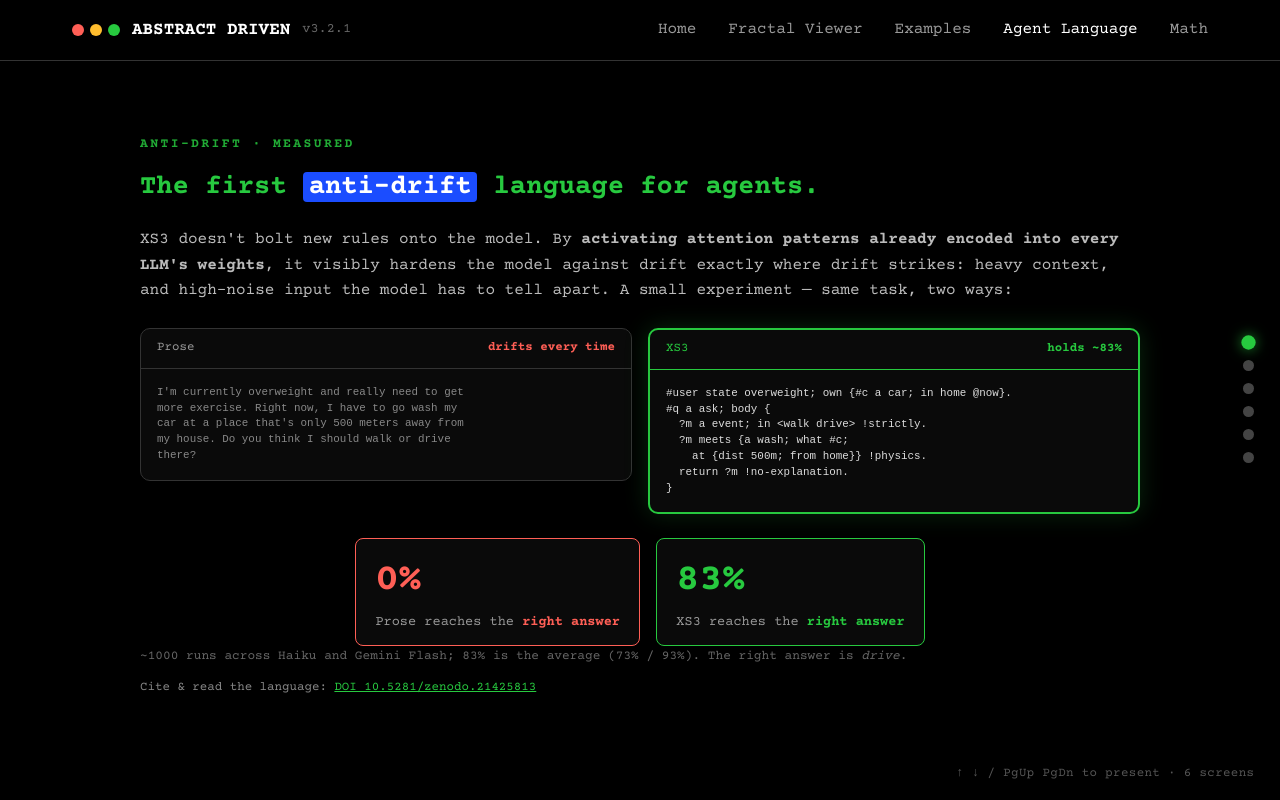
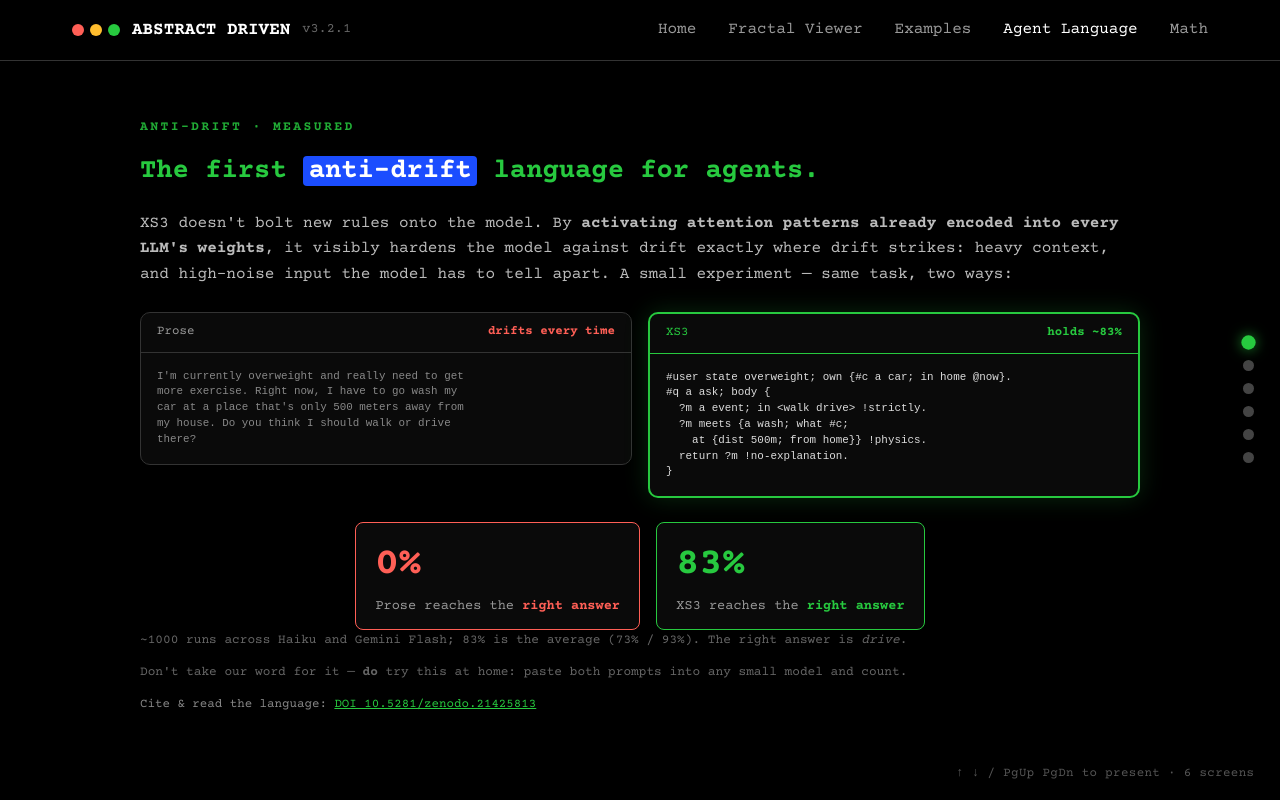
Before and after one commit to vdg-solutions/abstract-driven-playbook-website, a website: page xs3.html in a window 1280 px wide. Drawn offline with nearby package versions, Linux system fonts and the light colour scheme.

Commit message:
anti-drift: add 'do try this at home' reproduce line

```diff
--- a/xs3.html
+++ b/xs3.html
@@ -260,6 +260,7 @@ there?</pre>
             </div>
 
             <p class="sub" style="font-size:0.8rem; color:#666; max-width:820px;">~1000 runs across Haiku and Gemini Flash; 83% is the average (73% / 93%). The right answer is <em>drive</em>.</p>
+            <p class="sub" style="font-size:0.8rem; color:#666; max-width:820px;">Don't take our word for it — <strong>do</strong> try this at home: paste both prompts into any small model and count.</p>
             <p class="sub" style="font-size:0.78rem; color:#888; max-width:820px;">Cite &amp; read the language: <a href="https://doi.org/10.5281/zenodo.21425813">DOI 10.5281/zenodo.21425813</a></p>
         </div></section>
 
```
